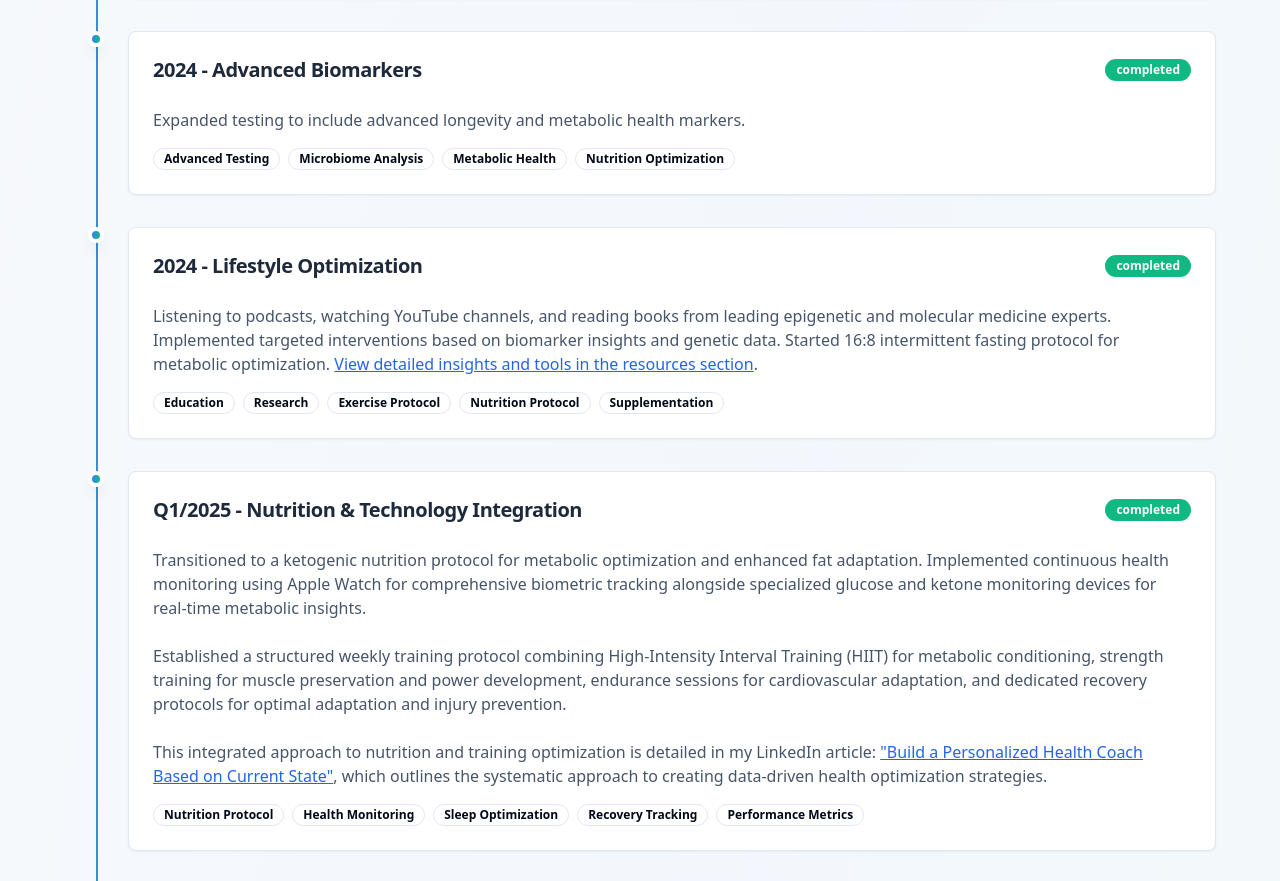
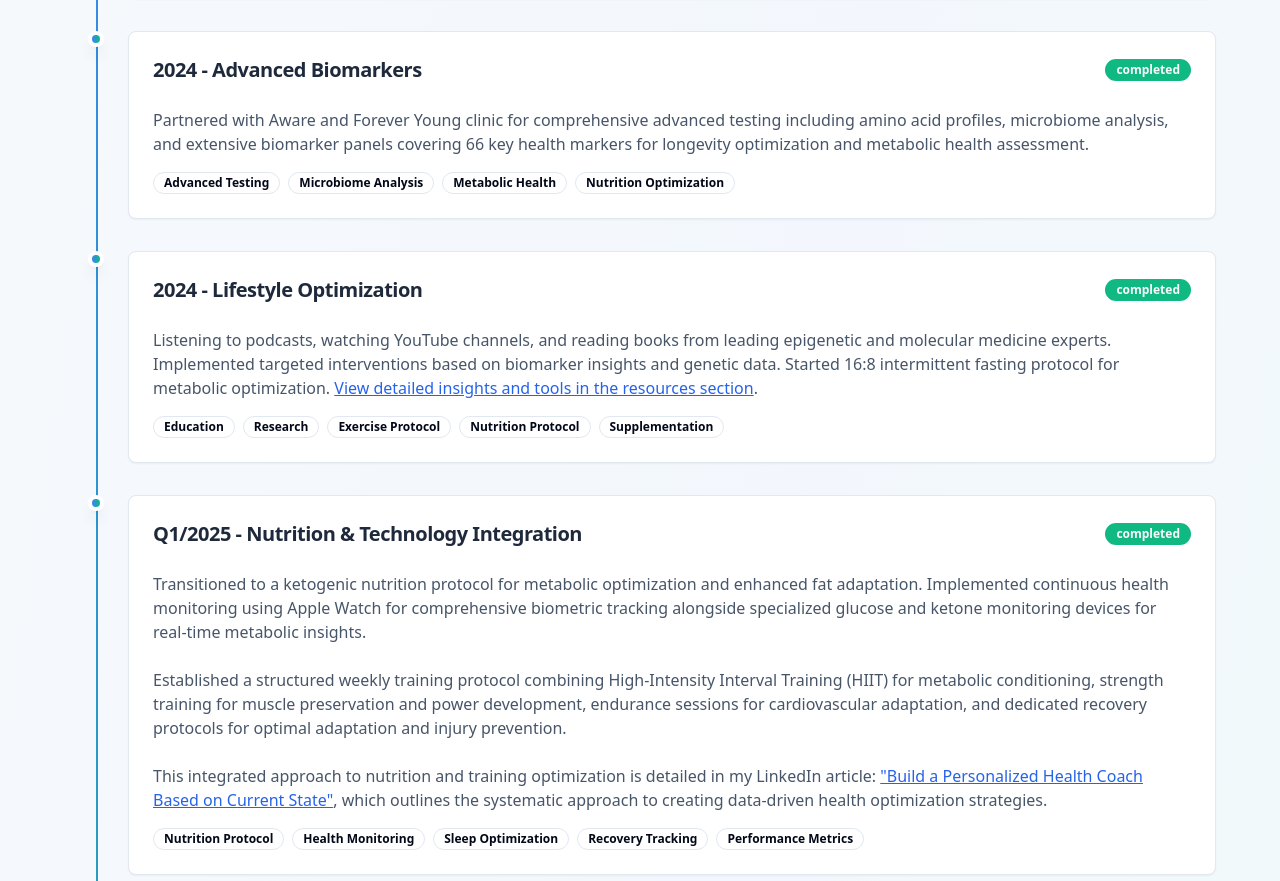
Before and after one commit to longevitycoach/healthspan-navigator-project, a React (Vite) app: page / in a window 1280 px wide. Shown: the part 2401-3282 px from the top of the page. Built offline with nearby package versions, Linux system fonts and the light colour scheme.

Commit message:
Add 2024 Biomarker Entry
Added a 2024 entry to the personal journey detailing advanced biomarker tracking, including amino acids, microbiome analysis, and 66 specific bio-markers, under the theme "Aware and Forever Young."
-edited src/components/PersonalJourney.tsx

```diff
--- a/src/components/PersonalJourney.tsx
+++ b/src/components/PersonalJourney.tsx
@@ -24,7 +24,7 @@ const PersonalJourney = () => {
     {
       year: "2024",
       title: "Advanced Biomarkers",
-      description: "Expanded testing to include advanced longevity and metabolic health markers.",
+      description: "Partnered with Aware and Forever Young clinic for comprehensive advanced testing including amino acid profiles, microbiome analysis, and extensive biomarker panels covering 66 key health markers for longevity optimization and metabolic health assessment.",
       status: "completed",
       metrics: ["Advanced Testing", "Microbiome Analysis", "Metabolic Health", "Nutrition Optimization"]
     },
```
